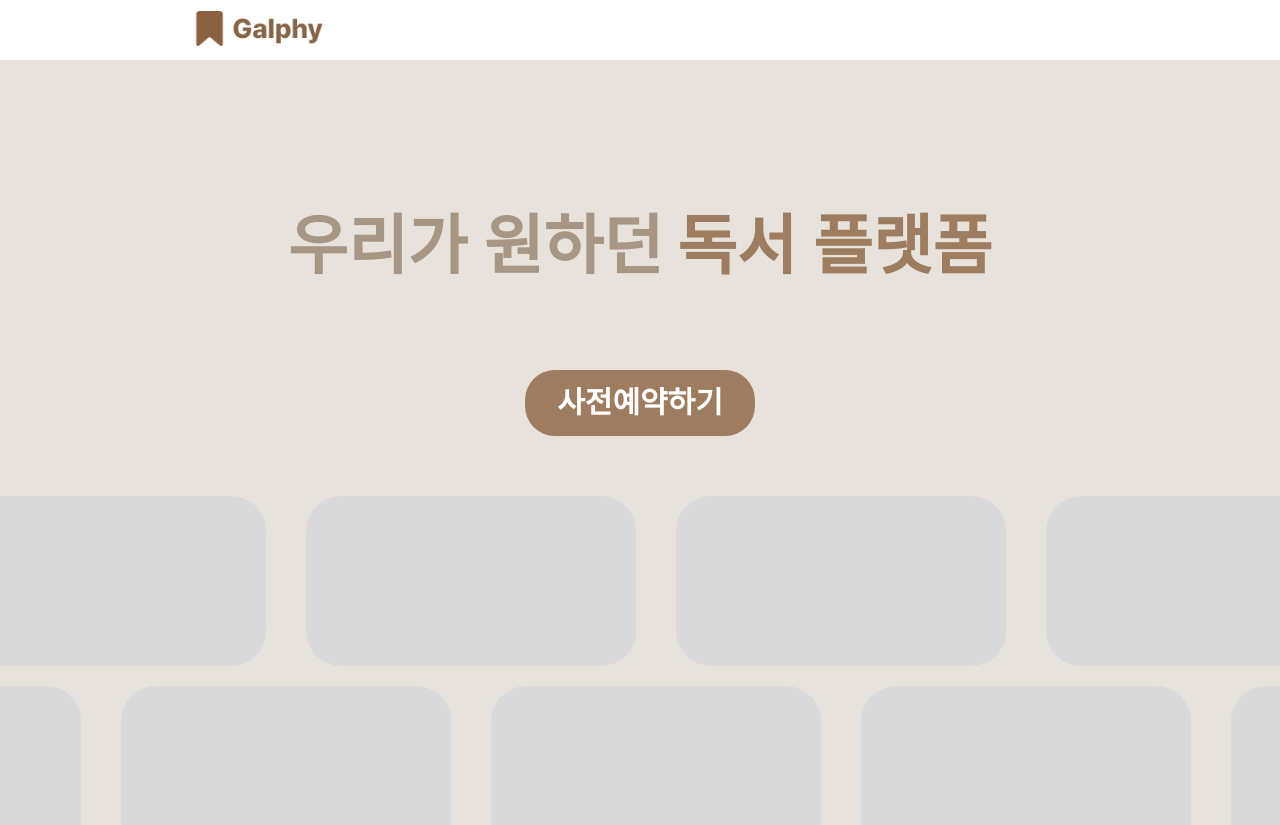
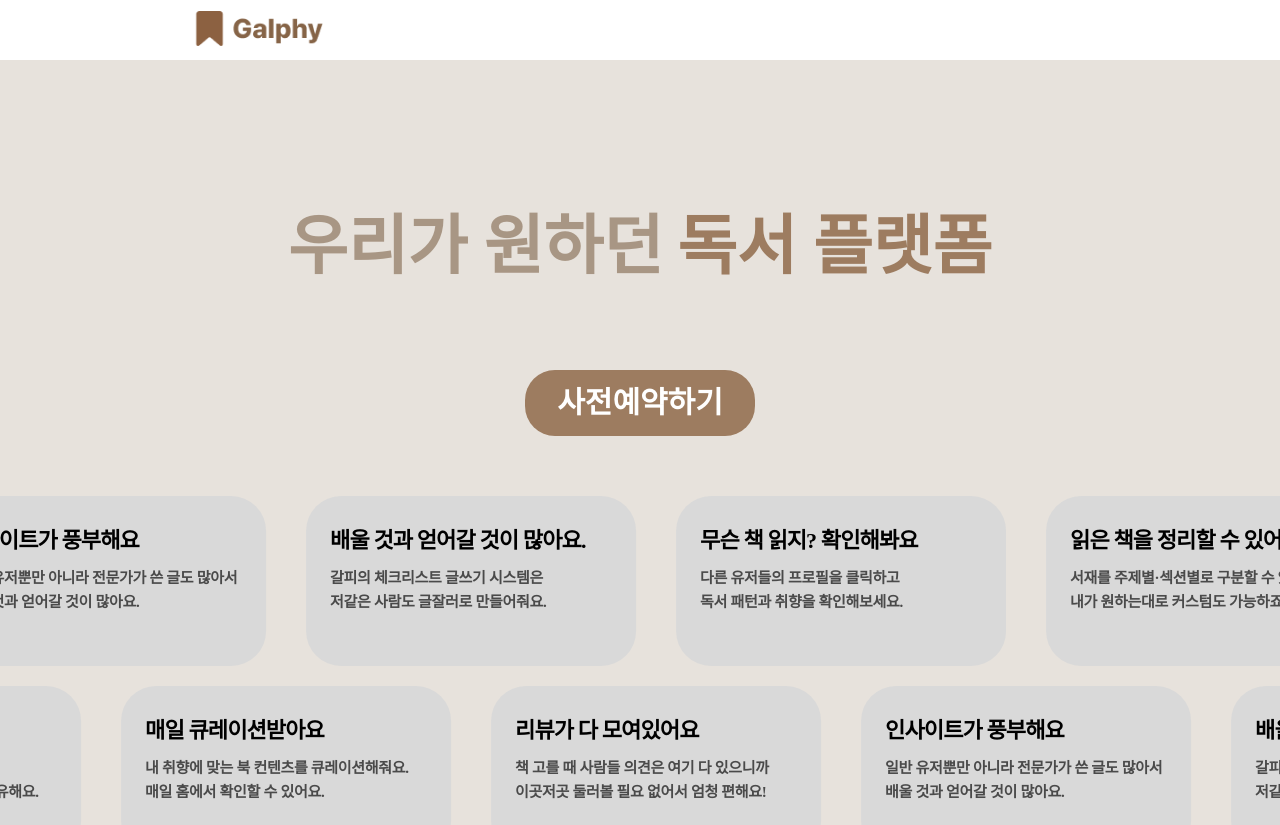
Before and after one commit to Team-Galphy/Lending-Page, a React (Create React App) app: page / in a window 1280 px wide. Shown: the top 825 px of the page. Built offline with nearby package versions, Linux system fonts and the light colour scheme; a web font is replaced by a local one.

Commit message:
ADD : Card.js

```diff
--- a/src/Components/Card.js
+++ b/src/Components/Card.js
@@ -7,51 +7,50 @@ export default function Card(){
         <Container>
             <div>
                 <div className="top-cardarea">
-                    <Review />
-                    <Review />
-                    <Review />
-                    <Review />
-                    <Review />
-                    <Review />
-                    <Review />
-                    <Review />
-                    <Review />
-                    <Review />
-                    <Review />
-                    <Review />
-                    <Review />
-                    <Review />
-                    <Review />
-                    <Review />
-                    <Review />
-                    <Review />
-                    <Review />
-                    <Review />
-                    <Review />
-                    <Review />
+                    <Review title = '리뷰가 다 모여있어요' one='책 고를 때 사람들 의견은 여기 다 있으니까' two='이곳저곳 둘러볼 필요 없어서 엄청 편해요!'/>
+                    <Review title = '인사이트가 풍부해요' one = '일반 유저뿐만 아니라 전문가가 쓴 글도 많아서' two = '배울 것과 얻어갈 것이 많아요.'/>
+                    <Review title = '배울 것과 얻어갈 것이 많아요.' one='갈피의 체크리스트 글쓰기 시스템은' two = '저같은 사람도 글잘러로 만들어줘요.'/>
+                    <Review title = '무슨 책 읽지? 확인해봐요' one = '다른 유저들의 프로필을 클릭하고' two='독서 패턴과 취향을 확인해보세요.'/>
+                    <Review title='읽은 책을 정리할 수 있어요' one ='서재를 주제별·섹션별로 구분할 수 있어요.' two = '내가 원하는대로 커스텀도 가능하죠.'/>
+                    <Review title = '서로 소통하고 공유해요' one = '책을 읽고 느낀 감정, 짧은 생각들,' two='이런 저런 이야기들을 쉽고 가볍게 공유해요.'/>
+                    <Review title = '매일 큐레이션받아요' one = '내 취향에 맞는 북 컨텐츠를 큐레이션해줘요.' two = '매일 홈에서 확인할 수 있어요.'/>
+                    <Review title = '리뷰가 다 모여있어요' one='책 고를 때 사람들 의견은 여기 다 있으니까' two='이곳저곳 둘러볼 필요 없어서 엄청 편해요!'/>
+                    <Review title = '인사이트가 풍부해요' one = '일반 유저뿐만 아니라 전문가가 쓴 글도 많아서' two = '배울 것과 얻어갈 것이 많아요.'/>
+                    <Review title = '배울 것과 얻어갈 것이 많아요.' one='갈피의 체크리스트 글쓰기 시스템은' two = '저같은 사람도 글잘러로 만들어줘요.'/>
+                    <Review title = '무슨 책 읽지? 확인해봐요' one = '다른 유저들의 프로필을 클릭하고' two='독서 패턴과 취향을 확인해보세요.'/>
+                    <Review title='읽은 책을 정리할 수 있어요' one ='서재를 주제별·섹션별로 구분할 수 있어요.' two = '내가 원하는대로 커스텀도 가능하죠.'/>
+                    <Review title = '서로 소통하고 공유해요' one = '책을 읽고 느낀 감정, 짧은 생각들,' two='이런 저런 이야기들을 쉽고 가볍게 공유해요.'/>
+                    <Review title = '매일 큐레이션받아요' one = '내 취향에 맞는 북 컨텐츠를 큐레이션해줘요.' two = '매일 홈에서 확인할 수 있어요.'/>
+                    <Review title = '리뷰가 다 모여있어요' one='책 고를 때 사람들 의견은 여기 다 있으니까' two='이곳저곳 둘러볼 필요 없어서 엄청 편해요!'/>
+                    <Review title = '인사이트가 풍부해요' one = '일반 유저뿐만 아니라 전문가가 쓴 글도 많아서' two = '배울 것과 얻어갈 것이 많아요.'/>
+                    <Review title = '배울 것과 얻어갈 것이 많아요.' one='갈피의 체크리스트 글쓰기 시스템은' two = '저같은 사람도 글잘러로 만들어줘요.'/>
+                    <Review title = '무슨 책 읽지? 확인해봐요' one = '다른 유저들의 프로필을 클릭하고' two='독서 패턴과 취향을 확인해보세요.'/>
+                    <Review title='읽은 책을 정리할 수 있어요' one ='서재를 주제별·섹션별로 구분할 수 있어요.' two = '내가 원하는대로 커스텀도 가능하죠.'/>
+                    <Review title = '서로 소통하고 공유해요' one = '책을 읽고 느낀 감정, 짧은 생각들,' two='이런 저런 이야기들을 쉽고 가볍게 공유해요.'/>
+                    <Review title = '매일 큐레이션받아요' one = '내 취향에 맞는 북 컨텐츠를 큐레이션해줘요.' two = '매일 홈에서 확인할 수 있어요.'/>
                 </div>
                 <div className="bottom-cardarea">
-                    <Review />
-                    <Review />
-                    <Review />
-                    <Review />
-                    <Review />
-                    <Review />
-                    <Review />
-                    <Review />
-                    <Review />
-                    <Review />
-                    <Review />
-                    <Review />
-                    <Review />
-                    <Review />
-                    <Review />
-                    <Review />
-                    <Review />
-                    <Review />
-                    <Review />
-                    <Review />
-                    <Review />
+                    <Review title='읽은 책을 정리할 수 있어요' one ='서재를 주제별·섹션별로 구분할 수 있어요.' two = '내가 원하는대로 커스텀도 가능하죠.'/>
+                    <Review title = '서로 소통하고 공유해요' one = '책을 읽고 느낀 감정, 짧은 생각들,' two='이런 저런 이야기들을 쉽고 가볍게 공유해요.'/>
+                    <Review title = '매일 큐레이션받아요' one = '내 취향에 맞는 북 컨텐츠를 큐레이션해줘요.' two = '매일 홈에서 확인할 수 있어요.'/>
+                    <Review title = '리뷰가 다 모여있어요' one='책 고를 때 사람들 의견은 여기 다 있으니까' two='이곳저곳 둘러볼 필요 없어서 엄청 편해요!'/>
+                    <Review title = '인사이트가 풍부해요' one = '일반 유저뿐만 아니라 전문가가 쓴 글도 많아서' two = '배울 것과 얻어갈 것이 많아요.'/>
+                    <Review title = '배울 것과 얻어갈 것이 많아요.' one='갈피의 체크리스트 글쓰기 시스템은' two = '저같은 사람도 글잘러로 만들어줘요.'/>
+                    <Review title = '무슨 책 읽지? 확인해봐요' one = '다른 유저들의 프로필을 클릭하고' two='독서 패턴과 취향을 확인해보세요.'/>
+                    <Review title = '배울 것과 얻어갈 것이 많아요.' one='갈피의 체크리스트 글쓰기 시스템은' two = '저같은 사람도 글잘러로 만들어줘요.'/>
+                    <Review title = '무슨 책 읽지? 확인해봐요' one = '다른 유저들의 프로필을 클릭하고' two='독서 패턴과 취향을 확인해보세요.'/>
+                    <Review title = '리뷰가 다 모여있어요' one='책 고를 때 사람들 의견은 여기 다 있으니까' two='이곳저곳 둘러볼 필요 없어서 엄청 편해요!'/>
+                    <Review title = '인사이트가 풍부해요' one = '일반 유저뿐만 아니라 전문가가 쓴 글도 많아서' two = '배울 것과 얻어갈 것이 많아요.'/>
+                    <Review title='읽은 책을 정리할 수 있어요' one ='서재를 주제별·섹션별로 구분할 수 있어요.' two = '내가 원하는대로 커스텀도 가능하죠.'/>
+                    <Review title = '서로 소통하고 공유해요' one = '책을 읽고 느낀 감정, 짧은 생각들,' two='이런 저런 이야기들을 쉽고 가볍게 공유해요.'/>
+                    <Review title = '인사이트가 풍부해요' one = '일반 유저뿐만 아니라 전문가가 쓴 글도 많아서' two = '배울 것과 얻어갈 것이 많아요.'/>
+                    <Review title = '배울 것과 얻어갈 것이 많아요.' one='갈피의 체크리스트 글쓰기 시스템은' two = '저같은 사람도 글잘러로 만들어줘요.'/>
+                    <Review title = '무슨 책 읽지? 확인해봐요' one = '다른 유저들의 프로필을 클릭하고' two='독서 패턴과 취향을 확인해보세요.'/>
+                    <Review title = '매일 큐레이션받아요' one = '내 취향에 맞는 북 컨텐츠를 큐레이션해줘요.' two = '매일 홈에서 확인할 수 있어요.'/>
+                    <Review title = '리뷰가 다 모여있어요' one='책 고를 때 사람들 의견은 여기 다 있으니까' two='이곳저곳 둘러볼 필요 없어서 엄청 편해요!'/>
+                    <Review title='읽은 책을 정리할 수 있어요' one ='서재를 주제별·섹션별로 구분할 수 있어요.' two = '내가 원하는대로 커스텀도 가능하죠.'/>
+                    <Review title = '서로 소통하고 공유해요' one = '책을 읽고 느낀 감정, 짧은 생각들,' two='이런 저런 이야기들을 쉽고 가볍게 공유해요.'/>
+                    <Review title = '매일 큐레이션받아요' one = '내 취향에 맞는 북 컨텐츠를 큐레이션해줘요.' two = '매일 홈에서 확인할 수 있어요.'/>
                 </div>
             </div>
         </Container>
```
Also changed, not shown: 1 other file (tests, documents, lock files or other folders).
